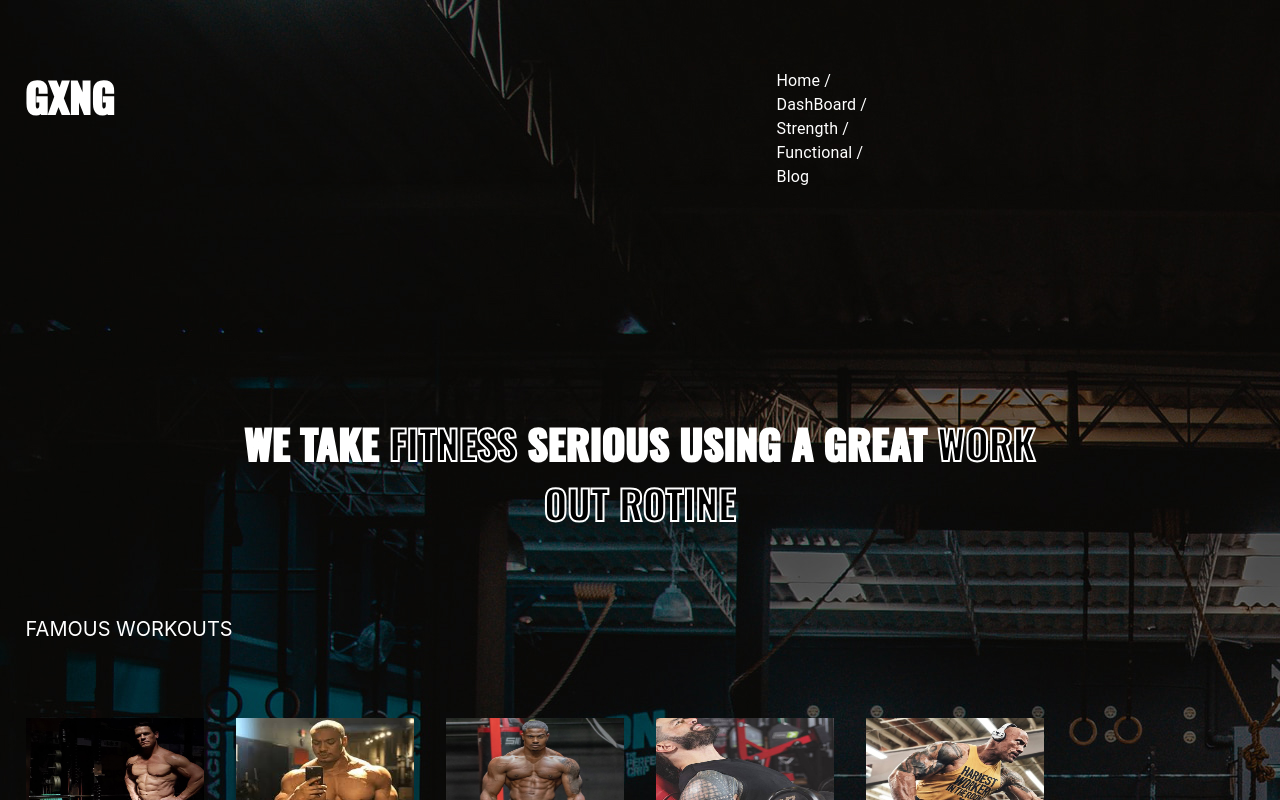
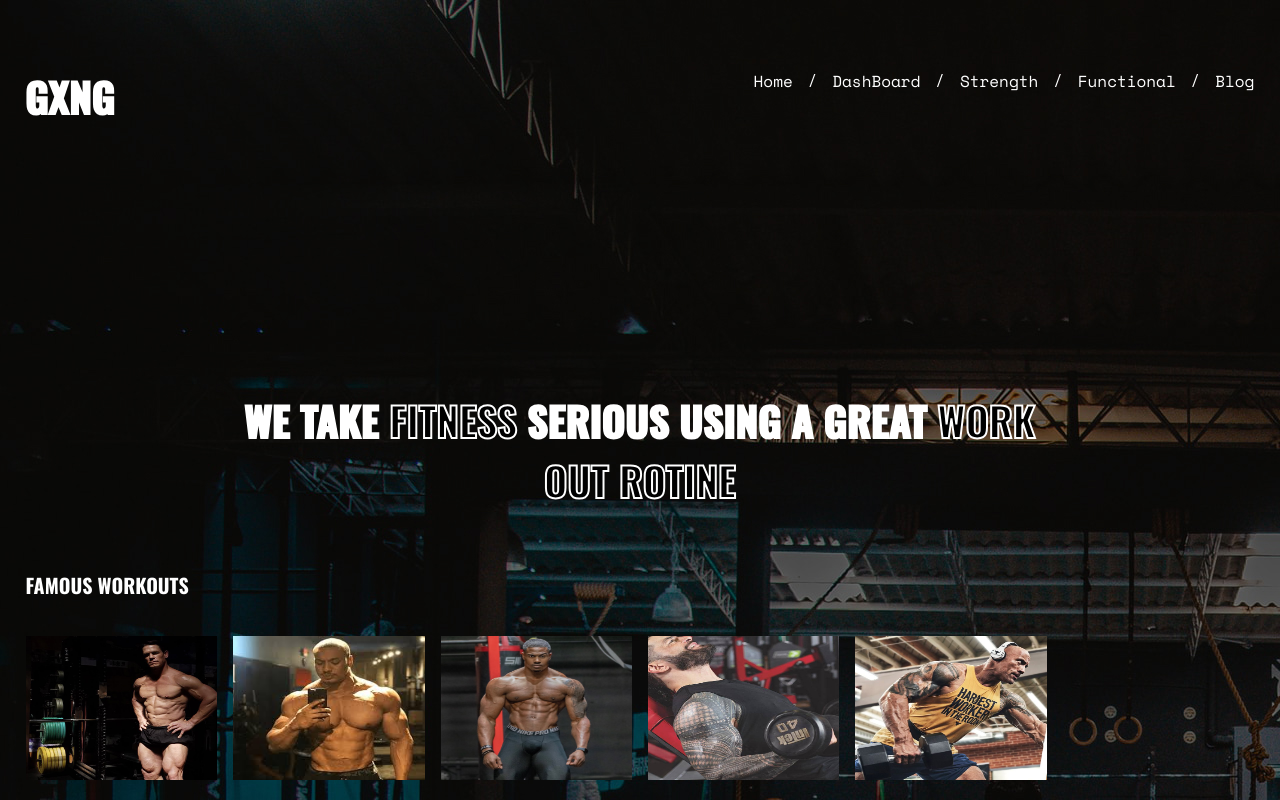
Before and after one commit to gsigor84/gxng2, a Next.js app: page / in a window 1280 px wide. Shown: the top 800 px of the page. Built offline with nearby package versions, Linux system fonts and the light colour scheme.

Commit message:
make it better

```diff
--- a/components/BreadcrumbModule.js
+++ b/components/BreadcrumbModule.js
@@ -1,5 +1,4 @@
 import React from 'react'
-import Breadcrumbs from '@mui/material/Breadcrumbs';
 import Link from '@mui/material/Link';
 import Grid from '@mui/material/Grid';
 import { Typography } from '@mui/material';
@@ -9,39 +8,81 @@ import { Typography } from '@mui/material';
 const BreadcrumbModule = () => {
   return (
 
-    <Grid container sx={{ justifyContent: 'flex-end' }}>
+    <Grid container sx={{justifyContent: 'end'}}>
 
-        <Grid item xs={12} md={7} >
 
-      <Link underline="hover"  href="/">
-        <Typography className='p1'>
-          Home /
-          </Typography >
-        </Link>
-        <Link underline="hover"  href="/dashboard"  >
-        <Typography className='p1'>
-          DashBoard /
-          </Typography >
-        </Link>
-        <Link  underline="hover"  href="/strength" >
-        <Typography className='p1'>
-          Strength /
-          </Typography >
-        </Link>
-        <Link underline="hover"href="/getting-started/installation/">
-        <Typography className='p1'>
-          Functional /
-          </Typography >
-        </Link>
-        <Link
-          underline="hover"  href="/getting-started/installation/" >
-           <Typography className='p1'>
-          Blog
-          </Typography >
+      <Link   href="/" >
+
+
+          <a>
+          Home
+        </a>
+
+
         </Link>
 
 
-      </Grid>
+        <Typography className='p1'>
+ /
+        </Typography>
+
+
+
+        <Link  href="/dashboard"  >
+
+
+          <a>
+          DashBoard
+           </a>
+
+
+        </Link>
+
+
+        <Typography className='p1'>
+ /
+        </Typography>
+
+
+        <Link  href="/strength" >
+
+
+          <a>
+        Strength
+         </a>
+
+
+        </Link>
+
+
+        <Typography className='p1'>
+ /
+        </Typography>
+
+
+
+        <Link href="/getting-started/installation/">
+        <a>
+
+        Functional
+
+        </a>
+        </Link>
+
+
+        <Typography className='p1'>
+ /
+        </Typography>
+
+
+        <Link   href="/getting-started/installation/" >
+        <a>
+
+          Blog
+
+          </a>
+        </Link>
+
 
       </Grid>
 
--- a/components/Home/CardsModule.js
+++ b/components/Home/CardsModule.js
@@ -9,12 +9,12 @@ export default function CardsModule  ()  {
   return (
       <>
 
-        <Grid container spacing={4}>
+        <Grid container spacing={2}>
 
 
 
         <Grid item xs={12} md={12}>
-        <p style={{fontSize:'20px',color:'white',paddingBlock:'2%'}}>
+        <p className='subTitle'>
             FAMOUS WORKOUTS
         </p>
         </Grid>
--- a/styles/globals.css
+++ b/styles/globals.css
@@ -7,10 +7,7 @@ body {
   background-color: black;
 }
 
-a {
-  color: inherit;
-  text-decoration: none;
-}
+
 
 * {
   box-sizing: border-box;
@@ -28,7 +25,21 @@ a {
 .p1{
   font-family: 'Space Mono', monospace;
   color:white;
+  padding-inline: 2%;
+  text-decoration: none;
+}
 
+a {
+  color:white;
+  text-decoration-line: none;
+  font-family: 'Space Mono', monospace;
+}
+a:link{
+  text-decoration: none!important;
+}
+a:hover {
+  color:white;
+  text-decoration: underline;
 }
 .center {
   text-align: center;
@@ -67,6 +78,12 @@ padding: 2%;
   font-Family:'Oswald';
   -webkit-text-stroke: 2px white;
 }
+.subTitle{
+  font-Size:20px;
+  color:white;
+  font-Family:'Oswald';
+
+}
 .take{
   font-Size:40px;
   color:white;
```
